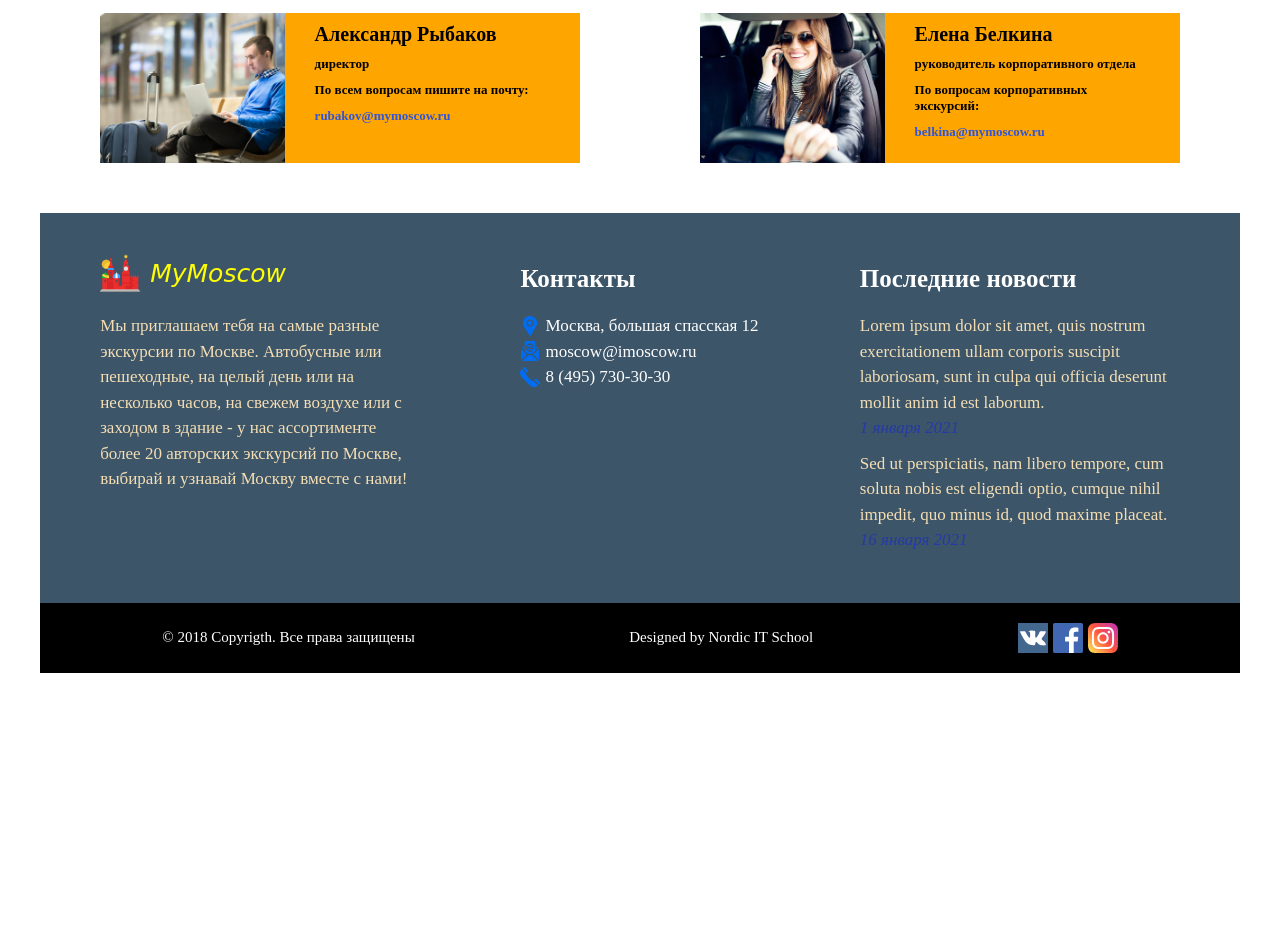
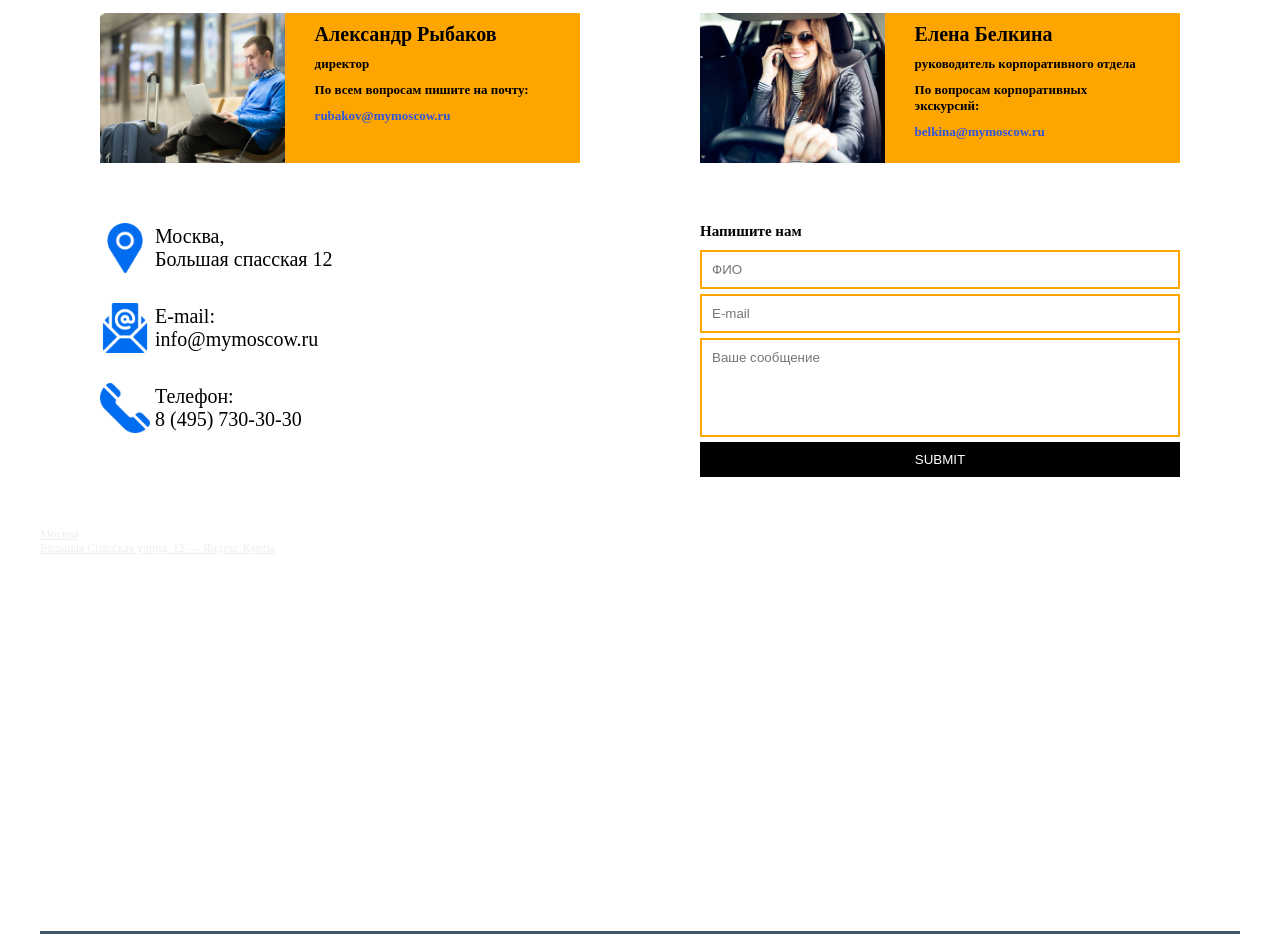
Before and after one commit to study657/HTML-CSS-SCSS, a plain HTML site: page Лендинг сайта туры по Москве/pages/contacts.html in a window 1280 px wide. Shown: the part 898-1832 px from the top of the page. Before the commit the page ends 1571 px from the top, so only its background shows below. Drawn offline with Linux system fonts and the light colour scheme; files whose address does not match are found by name.

Commit message:
Лендинг сайта туры по Москве v2.0

```diff
--- a/Лендинг сайта туры по Москве/pages/contacts.html
+++ b/Лендинг сайта туры по Москве/pages/contacts.html
@@ -58,6 +58,34 @@
             </div>
         </div>
 
+        <div class="feedback">
+            <div class="conBlock">
+                <div class="genezis_conBlock">
+                    <div class="place_conBlock"></div>
+                    <p>Москва,<br> Большая спасская 12</p>
+                </div>
+                <div class="genezis_conBlock">
+                    <div class="email_conBlock"></div>
+                    <p>E-mail:<br> info@mymoscow.ru</p>
+                </div>
+                <div class="genezis_conBlock">
+                    <div class="tel_conBlock"></div>
+                    <p>Телефон:<br> 8 (495) 730-30-30</p>
+                </div>
+            </div>
+            <div class="forms">
+                <h3>Напишите нам</h3>
+                <form method="GET" action="form.php">
+                    <input type="text" name="FIO" minlength="4" maxlength="50" placeholder="ФИО"><br>
+                    <input type="email" name="email" placeholder="E-mail"><br>
+                    <input type="text" name="massage" placeholder="Ваше сообщение"><br>
+                    <input type="submit">
+                </form>
+            </div>
+        </div>
+
+        <div id="wrapMap" style="position:relative;overflow:hidden;"><a href="https://yandex.ru/maps/213/moscow/?utm_medium=mapframe&utm_source=maps" style="pointer-events:none;color:#eee;font-size:12px;position:absolute;top:0px;">Москва</a><a href="https://yandex.ru/maps/213/moscow/house/bolshaya_spasskaya_ulitsa_12/Z04YcANoSEEFQFtvfXt2d31jYw==/?ll=37.648143%2C55.775727&utm_medium=mapframe&utm_source=maps&z=17.9" style="color:#eee;font-size:12px;position:absolute;top:14px;">Большая Спасская улица, 12 — Яндекс.Карты</a><iframe src="https://yandex.ru/map-widget/v1/-/CCUIzOGk1A" width="100%" height="400px" frameborder="1" allowfullscreen="false" scroll=false style="position:relative;"></iframe></div>
+
         <div class="contacts" id="about">
             <div class="poster">
                 <div class="poster-logotip">
--- a/Лендинг сайта туры по Москве/pages/style.css
+++ b/Лендинг сайта туры по Москве/pages/style.css
@@ -180,6 +180,87 @@
 }
 
 
+.feedback{
+    display: flex;
+    justify-content: space-around;
+    margin-bottom: 40px;
+    flex-wrap: wrap;
+}
+
+.conBlock{
+    width: 50%;
+    padding: 10px 60px;
+    box-sizing: border-box;
+    flex-basis: 600px;
+}
+
+.forms{
+    width: 50%;
+    padding: 10px 60px;
+    box-sizing: border-box;
+    flex-basis: 600px;
+}
+
+.forms h3{
+    font-size: 15px;
+    margin-bottom: 10px;
+    font-weight: 600;
+}
+
+.conBlock p{
+    font-size: 20px;
+}
+
+.place_conBlock{
+    background: url(../icons/placeholder.png) center center / contain no-repeat;
+    padding: 25px;
+    margin-right: 5px;
+}
+
+.email_conBlock{
+    background: url(../icons/mail.png) center center / contain no-repeat;
+    padding: 25px;
+    margin-right: 5px;
+}
+
+.tel_conBlock{
+    background: url(../icons/telephone.png) center center / contain no-repeat;
+    padding: 25px;
+    margin-right: 5px;
+}
+
+.genezis_conBlock{
+    display: flex;
+    align-items: center;
+    margin-bottom: 30px;
+}
+
+[type="text"],
+[type="email"]{
+    border: 2px solid orange;
+    padding: 10px;
+    width: 100%;
+    box-sizing: border-box;
+    margin-bottom: 5px;
+}
+
+[name="massage"]{
+    border: 2px solid orange;
+    width: 100%;
+    box-sizing: border-box;
+    padding-bottom: 70px;
+}
+
+[type="submit"]{
+    width: 100%;
+    padding: 10px 40px;
+    background: black;
+    color: white;
+    text-transform: uppercase;
+    cursor: pointer;
+}
+
+
 .contacts{
     background-color: rgb(60 85 105);
     display: flex;
```
